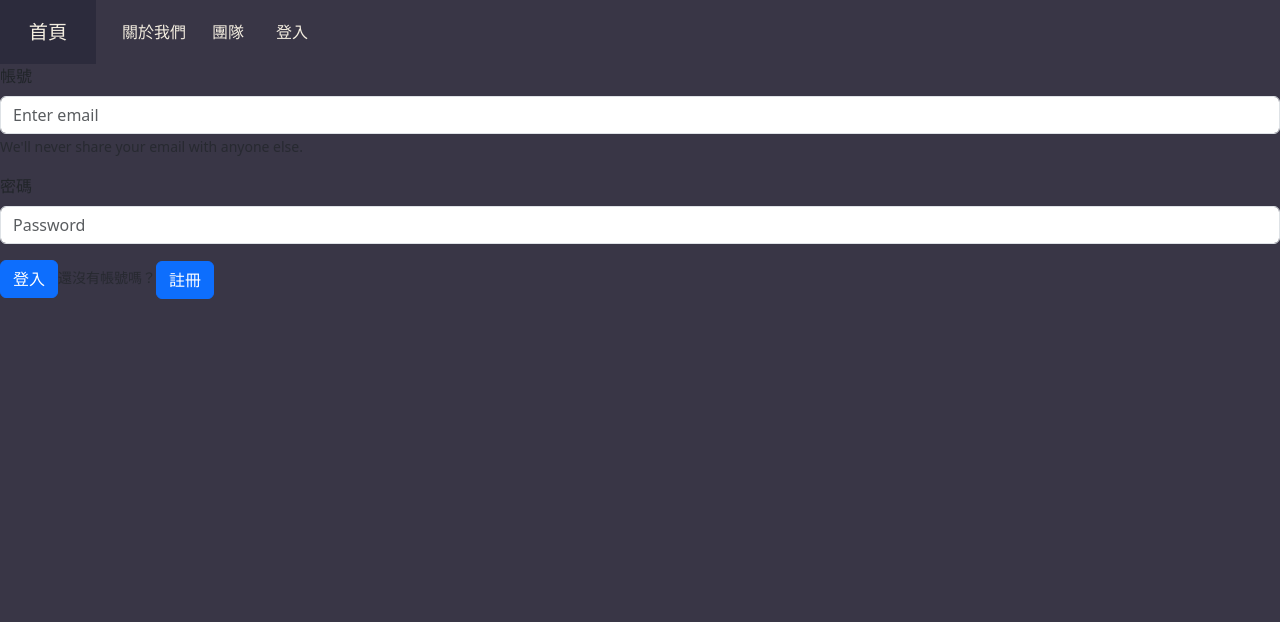
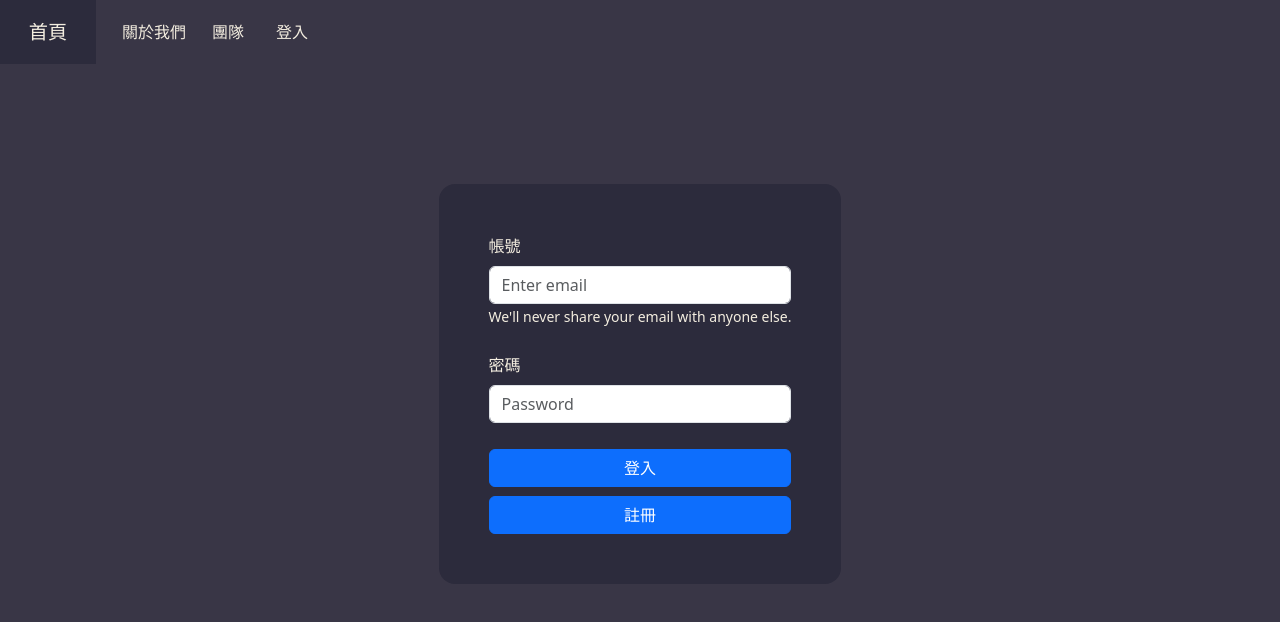
Before and after one commit to simanglam/frontend, a React (Create React App) app: page /login in a window 1280 px wide. Shown: the top 622 px of the page. Built offline with nearby package versions, Linux system fonts and the light colour scheme; no server answers.

Commit message:
Improve UI

```diff
--- a/src/components/Login.js
+++ b/src/components/Login.js
@@ -2,6 +2,7 @@ import { Button, Form } from "react-bootstrap"
 import { useState } from "react"
 import { useNavigate } from "react-router"
 import axios from "axios"
+import "../styles/Login.scss"
 
 export default function Login(props) {
     const [signupAccount, setSignupAccount] = useState("")
@@ -20,6 +21,7 @@ export default function Login(props) {
 
 
     return (
+        <div className="login">
             <Form>
                 <Form.Group className="mb-3" controlId="formBasicEmail">
                     <Form.Label>帳號</Form.Label>
@@ -35,9 +37,9 @@ export default function Login(props) {
                 <Button variant="primary" onClick={signUp}>
                     登入
                 </Button>
-        <Form.Text className="text-muted">
-            還沒有帳號嗎？<Button onClick={() => {props.fun(true)}}>註冊</Button>
-        </Form.Text>
+
+                <Button onClick={() => {props.fun(true)}}>註冊</Button>
             </Form>
+        </div>
     )
 }
--- a/src/components/Signup.js
+++ b/src/components/Signup.js
@@ -1,6 +1,6 @@
 import { Button, Form } from "react-bootstrap"
 import { useState } from "react"
-//import "../styles/Signup.scss"
+import "../styles/Login.scss"
 import { useNavigate } from "react-router"
 import axios from "axios"
 
@@ -29,6 +29,7 @@ export default function Signup(props) {
 
 
     return (
+        <div className="login">
             <Form>
                 <Form.Group className="mb-3" controlId="formBasicEmail">
                     <Form.Label>帳號</Form.Label>
@@ -40,9 +41,6 @@ export default function Signup(props) {
                 <Form.Group className="mb-3" controlId="formBasicNickname">
                     <Form.Label>暱稱</Form.Label>
                     <Form.Control placeholder="Enter Nickname" value={signupNickname} onChange={(e) => {setSignupNickname(e.target.value)}}/>
-            <Form.Text className="text-muted">
-            We'll never share your email with anyone else.
-            </Form.Text>
                 </Form.Group>
                 <Form.Group className="mb-3" controlId="formBasicPassword">
                     <Form.Label>密碼</Form.Label>
@@ -55,9 +53,9 @@ export default function Signup(props) {
                 <Button variant="primary" onClick={signUp}>
                     註冊
                 </Button>
-        <Form.Text className="text-muted">
-            已經有帳號？<Button onClick={() => {props.fun(false)}}>登入</Button>
-        </Form.Text>
+                <Button onClick={() => {props.fun(false)}}>登入</Button>
+
             </Form>
+        </div>
     )
 }
--- a/src/styles/ChatRoomList.scss
+++ b/src/styles/ChatRoomList.scss
@@ -13,7 +13,7 @@
     display: flex;
     justify-content: center;
     align-items: center;
-    color: $fourth-color;
+    color: $main_color;
 
     min-height: 15vh;
 
--- /dev/null
+++ b/src/styles/Login.scss
@@ -0,0 +1,29 @@
+@import "./BasicColor.scss";
+
+.login{
+    width: 100vw;
+    height: 80vh;
+
+
+
+    display: flex;
+    align-items: center;
+    justify-content: center;
+
+    form{
+        padding: 50px;
+        color: $fourth_color;
+        background-color: $secondary_color;
+
+        border-radius: 12pt;
+        min-height: 50vh;
+        display: flex;
+        flex-direction: column;
+        justify-content: space-between;
+    }
+
+
+    .form-text{
+            color: $fourth_color!important;
+    }
+}
```
Lines whose indentation alone changed are shown as unchanged.
